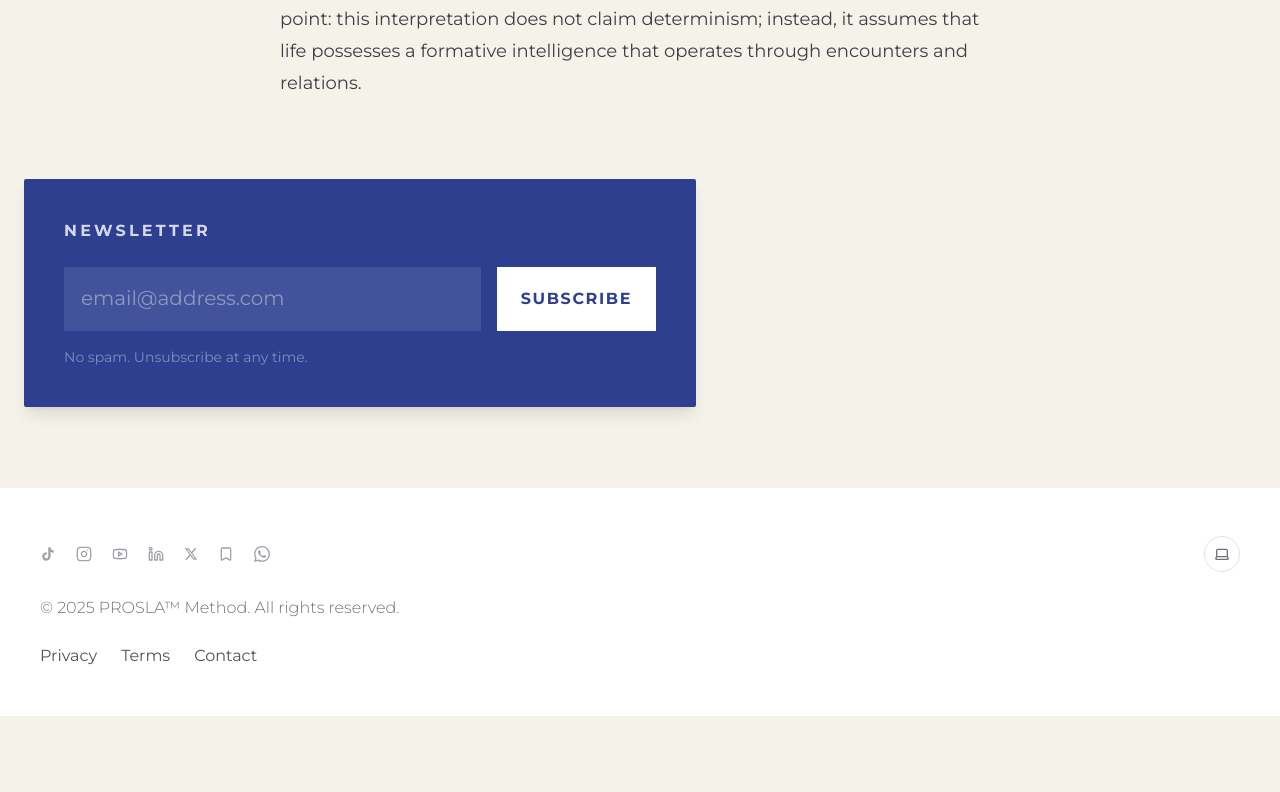
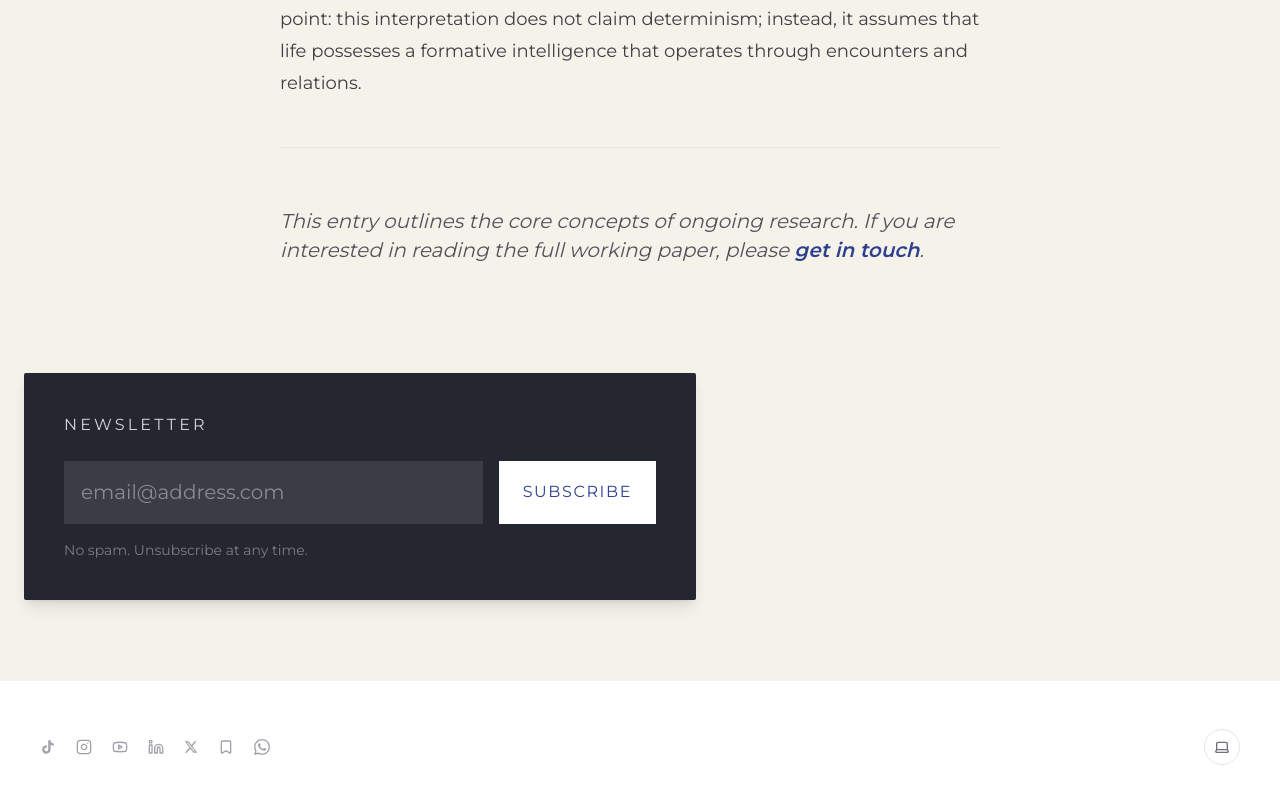
Before and after one commit to RiseforHope/personal-website, a Next.js app: page /blog/projectional-reciprocity in a window 1280 px wide. Shown: the part 2528-3320 px from the top of the page. Before the commit the page ends 3244 px from the top, so only its background shows below. Built offline with nearby package versions, Linux system fonts and the light colour scheme.

Commit message:
auth feature

```diff
--- a/app/blog/projectional-reciprocity/page.tsx
+++ b/app/blog/projectional-reciprocity/page.tsx
@@ -48,9 +48,20 @@ export default function Page() {
         </blockquote>
 
         <h3> Feedback Loops, Integration, and a Non-Deterministic Pedagogy of Existence</h3>
-      <p>
-        It is because of this naturalised perspective that projectional reciprocity views interpersonal experiences as a system of feedback loops that refine internal models of self and world, or, put differently, inner and outer. From a metaphysical perspective, it may be read as a pedagogy of existence, in which reality itself becomes the field through which consciousness learns and becomes itself. Events and relationships, more than arbitrary sequences, appear as structured opportunities for integration and self-realisation. Another crucial point: this interpretation does not claim determinism; instead, it assumes that life possesses a formative intelligence that operates through encounters and relations.
-      </p>
+        <p>
+          It is because of this naturalised perspective that projectional reciprocity views interpersonal experiences as a system of feedback loops that refine internal models of self and world, or, put differently, inner and outer. From a metaphysical perspective, it may be read as a pedagogy of existence, in which reality itself becomes the field through which consciousness learns and becomes itself. Events and relationships, more than arbitrary sequences, appear as structured opportunities for integration and self-realisation. Another crucial point: this interpretation does not claim determinism; instead, it assumes that life possesses a formative intelligence that operates through encounters and relations.
+        </p>
+
+        {/* --- CONTACT CTA --- */}
+        {/* Added margin-top (mt-12) and a divider for visual separation */}
+        <div className="mt-12 border-t border-zinc-200 pt-8 dark:border-zinc-700">
+          <p className="text-base italic text-zinc-600 dark:text-zinc-400">
+            This entry outlines the core concepts of ongoing research. If you are interested in reading the full working paper, please{' '}
+            <a href="mailto:bladimir@riseforhope.org" className="font-semibold no-underline hover:underline">
+              get in touch
+            </a>.
+          </p>
+        </div>
 
       </div>
     </>
--- a/components/Subscribe.tsx
+++ b/components/Subscribe.tsx
@@ -17,10 +17,10 @@ export default function SubscribeCard() {
 
   return (
     // Background: Brand Blue (#2e3f90) ensures visibility in both Light and Dark modes
-    <div className="w-full max-w-2xl bg-[#2e3f90] p-6 md:p-10 shadow-lg rounded-sm">
+    <div className="w-full max-w-2xl bg-[#242730] p-6 md:p-10 shadow-lg rounded-sm">
 
       {/* Label: text-base for mobile legibility, text-sm for desktop */}
-      <h3 className="mb-6 text-base font-bold uppercase tracking-[0.2em] text-white/80 md:text-sm">
+      <h3 className="mb-6 text-base font-base uppercase tracking-[0.2em] text-white/80 md:text-sm">
         Newsletter
       </h3>
 
@@ -50,7 +50,7 @@ export default function SubscribeCard() {
             <button
               type="submit"
               // Button: Larger touch target on mobile
-              className="shrink-0 bg-white px-8 py-4 text-base font-bold uppercase tracking-widest text-[#2e3f90] transition-colors hover:bg-zinc-100 md:px-6 md:py-3 md:text-sm"
+              className="shrink-0 bg-white px-8 py-4 text-base font-base uppercase tracking-widest text-[#2e3f90] transition-colors hover:bg-zinc-100 md:px-6 md:py-3 md:text-sm"
             >
               Subscribe
             </button>
```
